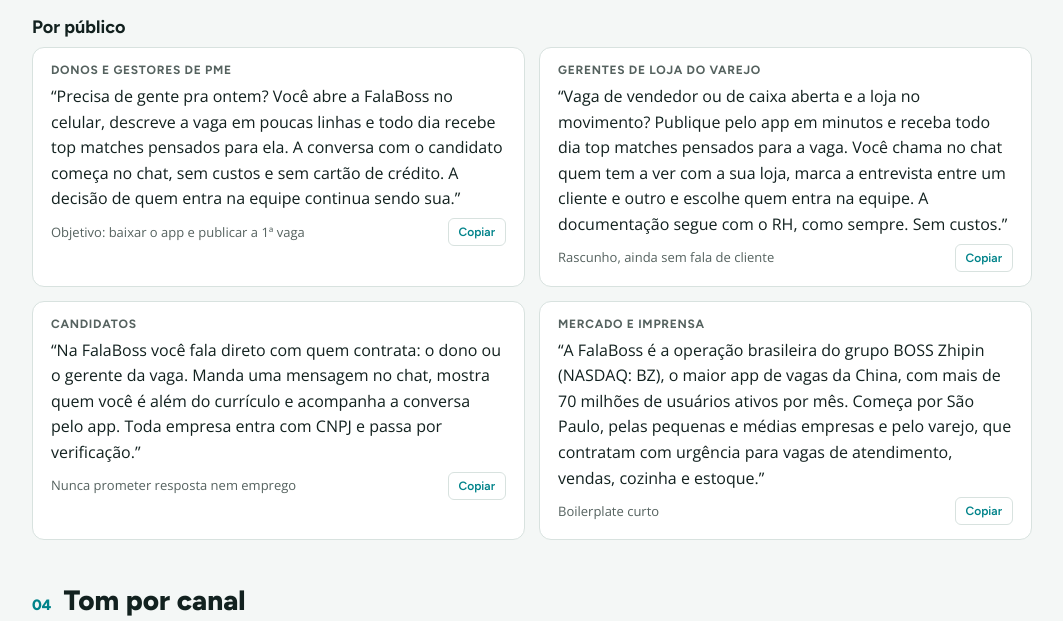
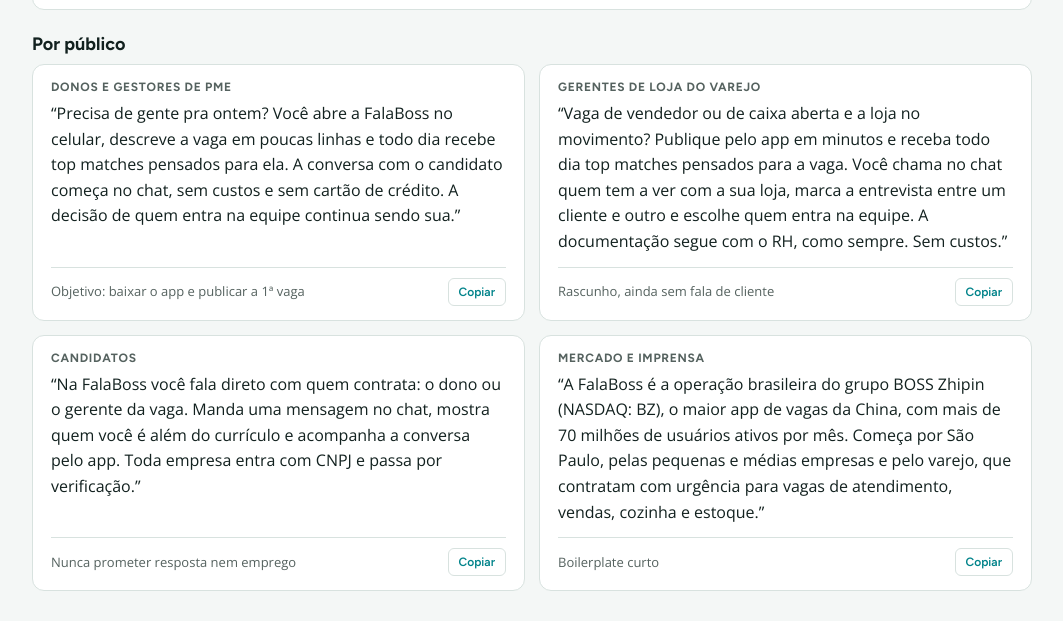
Before and after one commit to falabossbr/guia-de-marca, a plain HTML site: page index.html in a window 1280 px wide. Shown: the part 3556-4177 px from the top of the page, without its empty margins (108-1171 px from the left). Drawn offline with nearby package versions, Linux system fonts and the light colour scheme.

Commit message:
Botão Copiar alinhado no rodapé dos cartões
Co-Authored-By: Claude Opus 5.5 <noreply@anthropic.com>
Claude-Session: https://claude.ai/code/session_01Q9dMza1GeCicyD6bnqiXsR

```diff
--- a/index.html
+++ b/index.html
@@ -181,6 +181,11 @@ footer { max-width: 1040px; margin: 0 auto; padding: 0 20px 48px; color: var(--m
 @media (max-width: 600px) {
   .g2, .g3, .g4, .g5 { grid-template-columns: 1fr; }
 }
+
+/* cartões de citação: o rodapé (fonte e botão Copiar) fica sempre no fim do quadro */
+.quote { display: flex; flex-direction: column; }
+.quote q { flex: 1 1 auto; }
+.quote .who { margin-top: 12px; padding-top: 10px; border-top: 1px solid var(--line); }
 </style>
 </head>
 <body>
```
Also changed, not shown: universo.html (+5 -0 lines).
